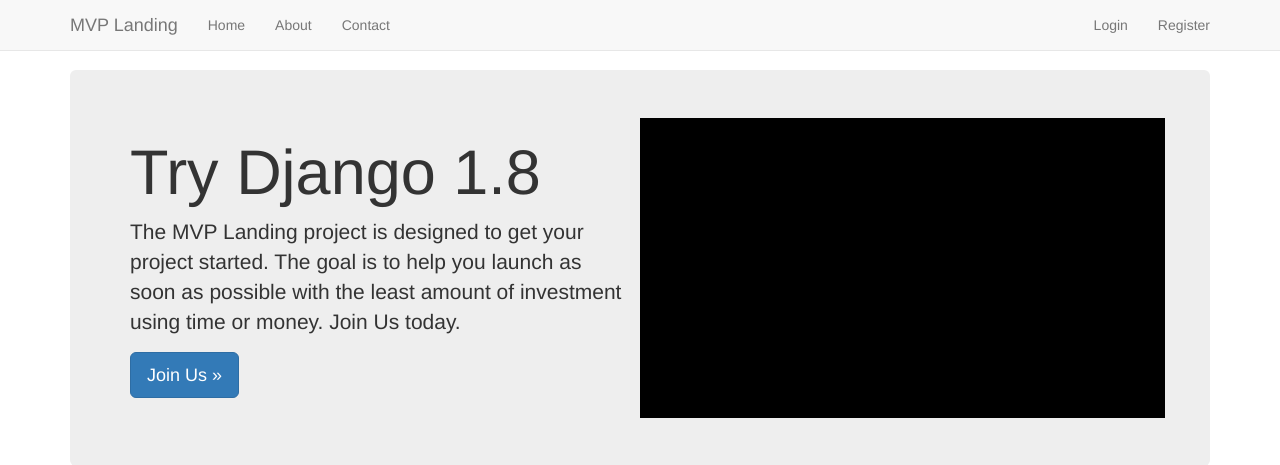
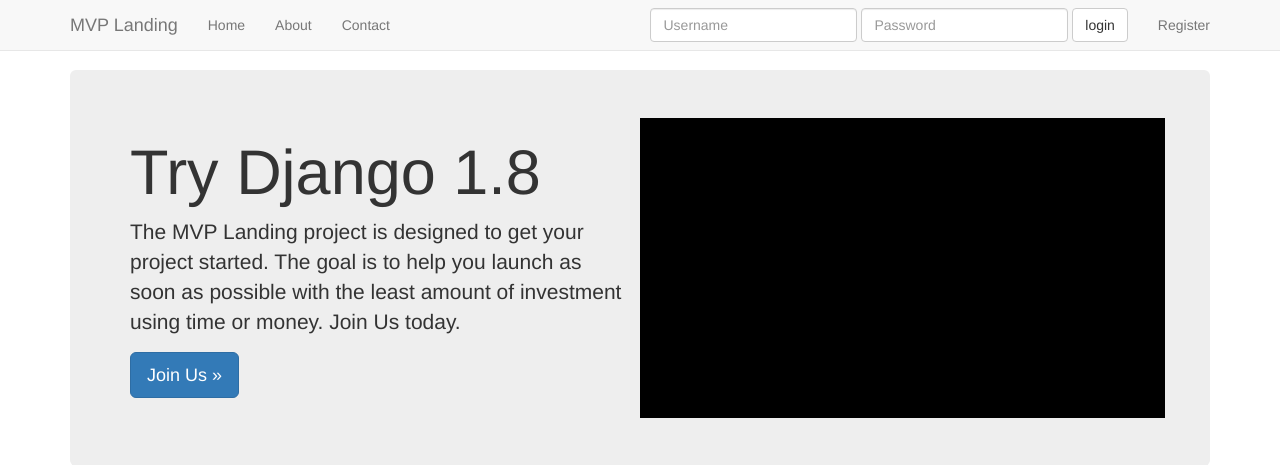
Before and after one commit to ptavaresh/try_django1.8, a Django app: page / in a window 1280 px wide. Shown: the top 465 px of the page. Run offline with Django 3.2, Linux system fonts and the light colour scheme; some libraries are stand-ins or nearby versions.

Commit message:
Adding loggin functionality

```diff
--- a/src/templates/navbar.html
+++ b/src/templates/navbar.html
@@ -28,14 +28,27 @@
               <!--</ul>-->
             <!--</li>-->
           </ul>
+
           <ul class="nav navbar-nav navbar-right">
             {% if request.user.is_authenticated %}
             <li><a href="{% url 'auth_logout' %}">Logout</a></li>
             {% else %}
-            <li><a href="{% url 'auth_login' %}">Login</a></li>
             <li><a href="{% url 'registration_register' %}">Register</a></li>
             {% endif %}
           </ul>
+          {% if not request.user.is_authenticated and not "/accounts/login/" in request.get_full_path %}
+          <form class="navbar-form navbar-right" method="POST" action='{% url "auth_login" %}'>{% csrf_token %}
+            <div class="form-group">
+              <input type="text" class="form-control" name="username" placeholder="Username" />
+            </div>
+             <div class="form-group">
+              <input type="password" class="form-control" name="password" placeholder="Password" />
+            </div>
+            <button type="submit" class="btn btn-default">
+              login
+            </button>
+          </form>
+          {% endif %}
         </div><!--/.nav-collapse -->
       </div>
     </nav>
```
Also changed, not shown: src/db.sqlite3.
